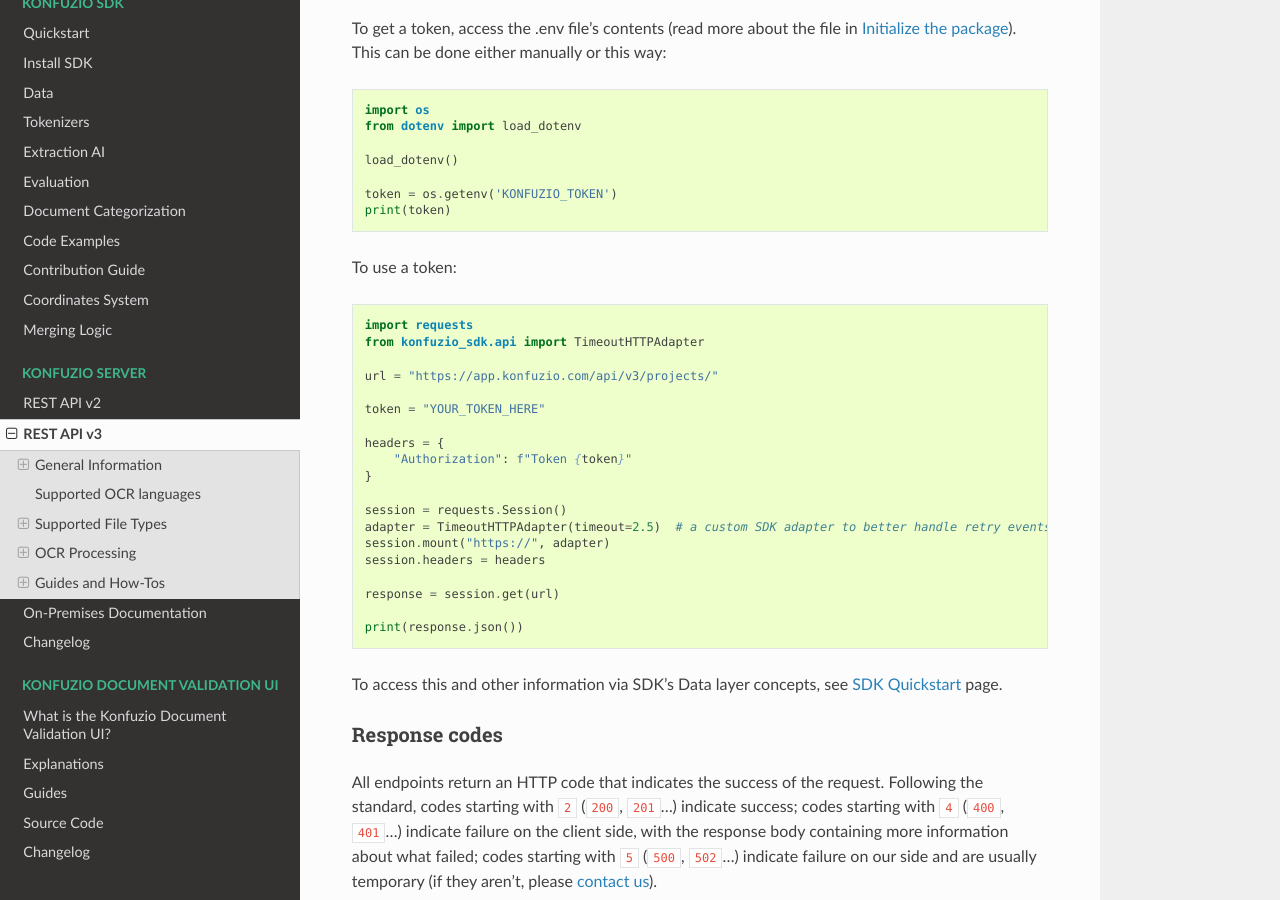
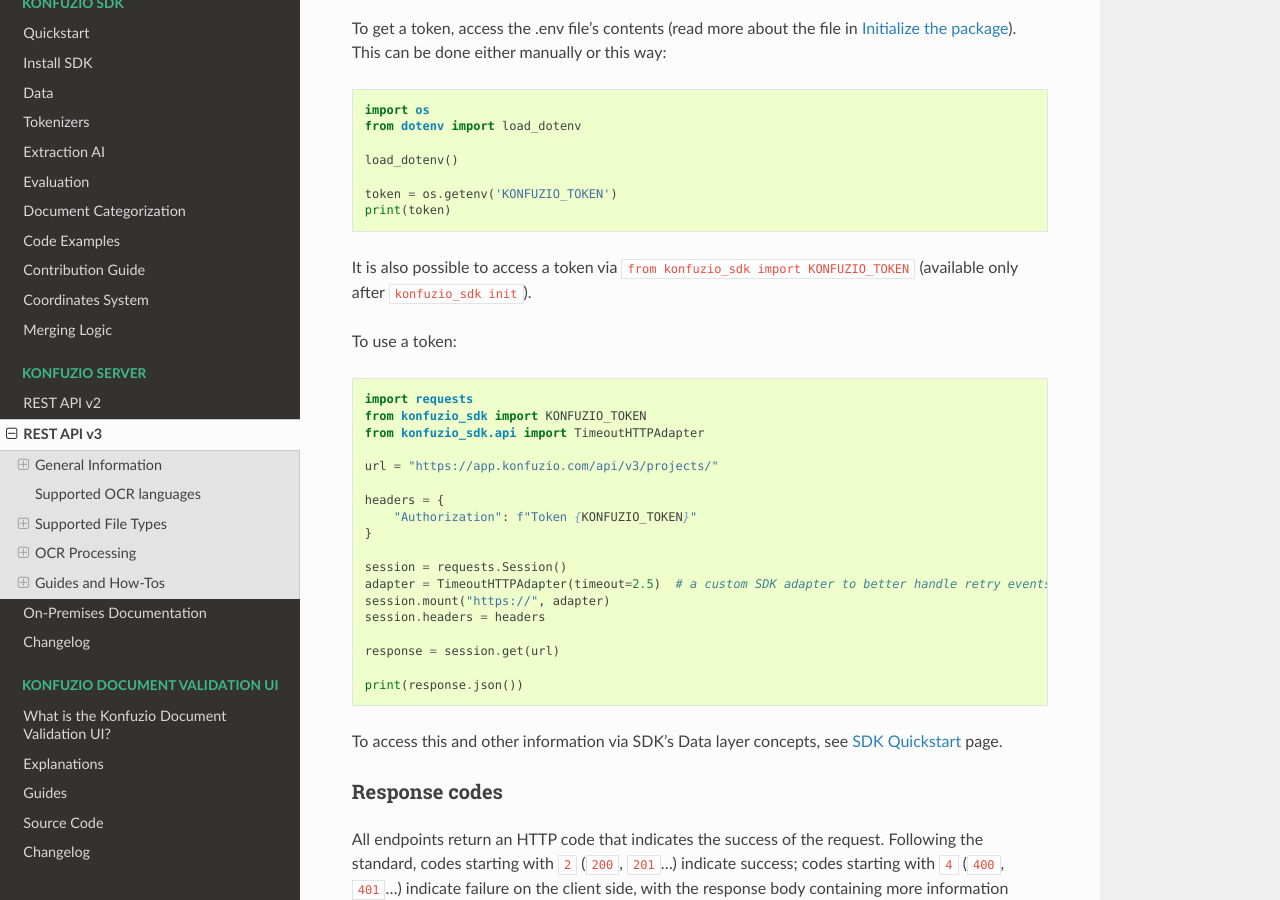
Before and after one commit to konfuzio-ai/konfuzio-sdk, a Sphinx documentation site: the page built from docs/web/api-v3.md, in a window 1280 px wide and 900 px high, scrolled down 4291 px. Built offline with Sphinx 7.4.7 and the Read the Docs theme 2.0.0, drawn with Linux system fonts in a browser that asks for light colours; pages that are not in the unit, such as notebooks, are missing from menus.

Commit message:
another way to access token

````diff
--- a/docs/web/api-v3.md
+++ b/docs/web/api-v3.md
@@ -162,18 +162,19 @@
 print(token)
 ```
 
+It is also possible to access a token via `from konfuzio_sdk import KONFUZIO_TOKEN` (available only after `konfuzio_sdk init`).
+
 To use a token:
 
 ```python
 import requests
+from konfuzio_sdk import KONFUZIO_TOKEN
 from konfuzio_sdk.api import TimeoutHTTPAdapter
 
 url = "https://app.konfuzio.com/api/v3/projects/"
 
-token = "YOUR_TOKEN_HERE"
-
 headers = {
-    "Authorization": f"Token {token}"
+    "Authorization": f"Token {KONFUZIO_TOKEN}"
 }
 
 session = requests.Session()
````
